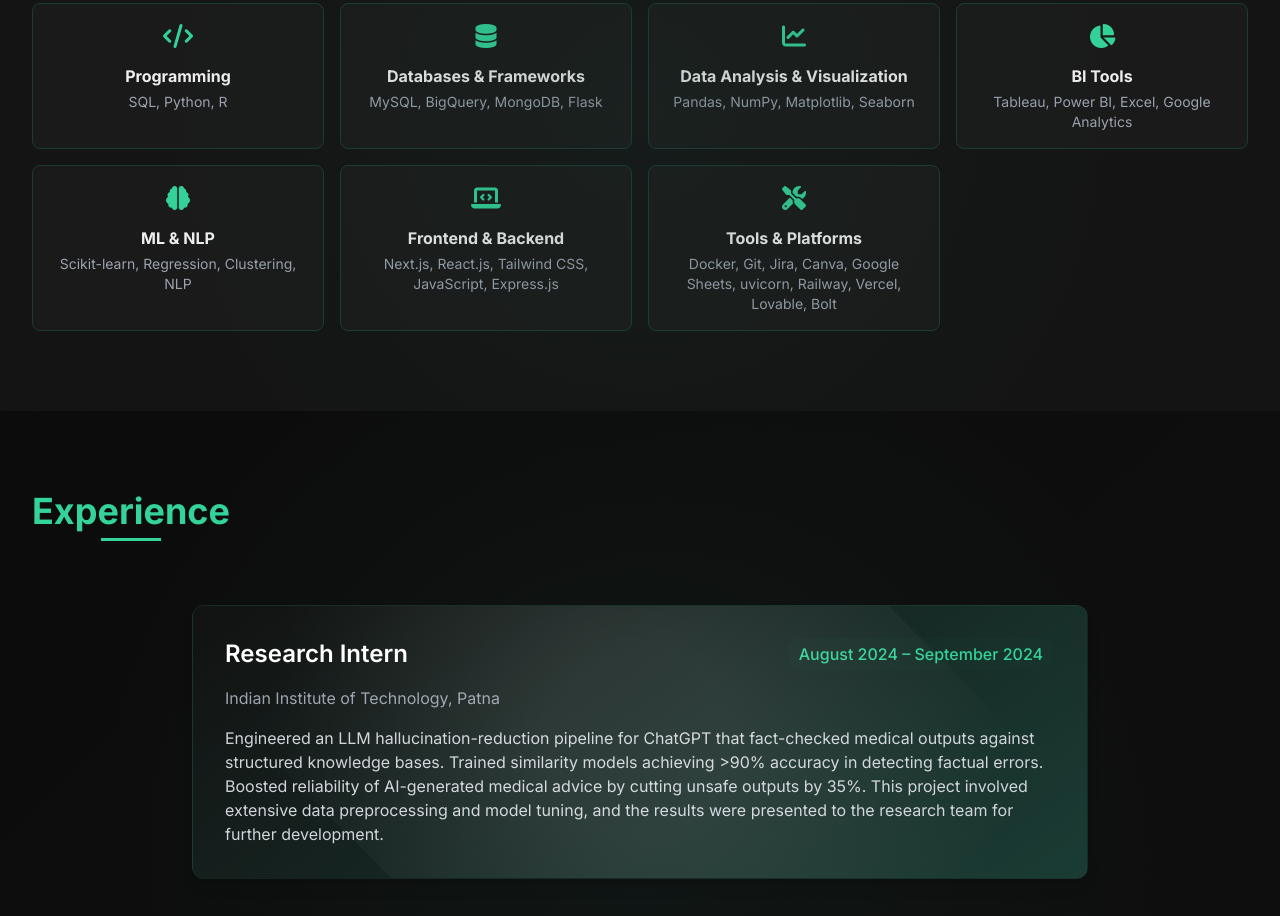
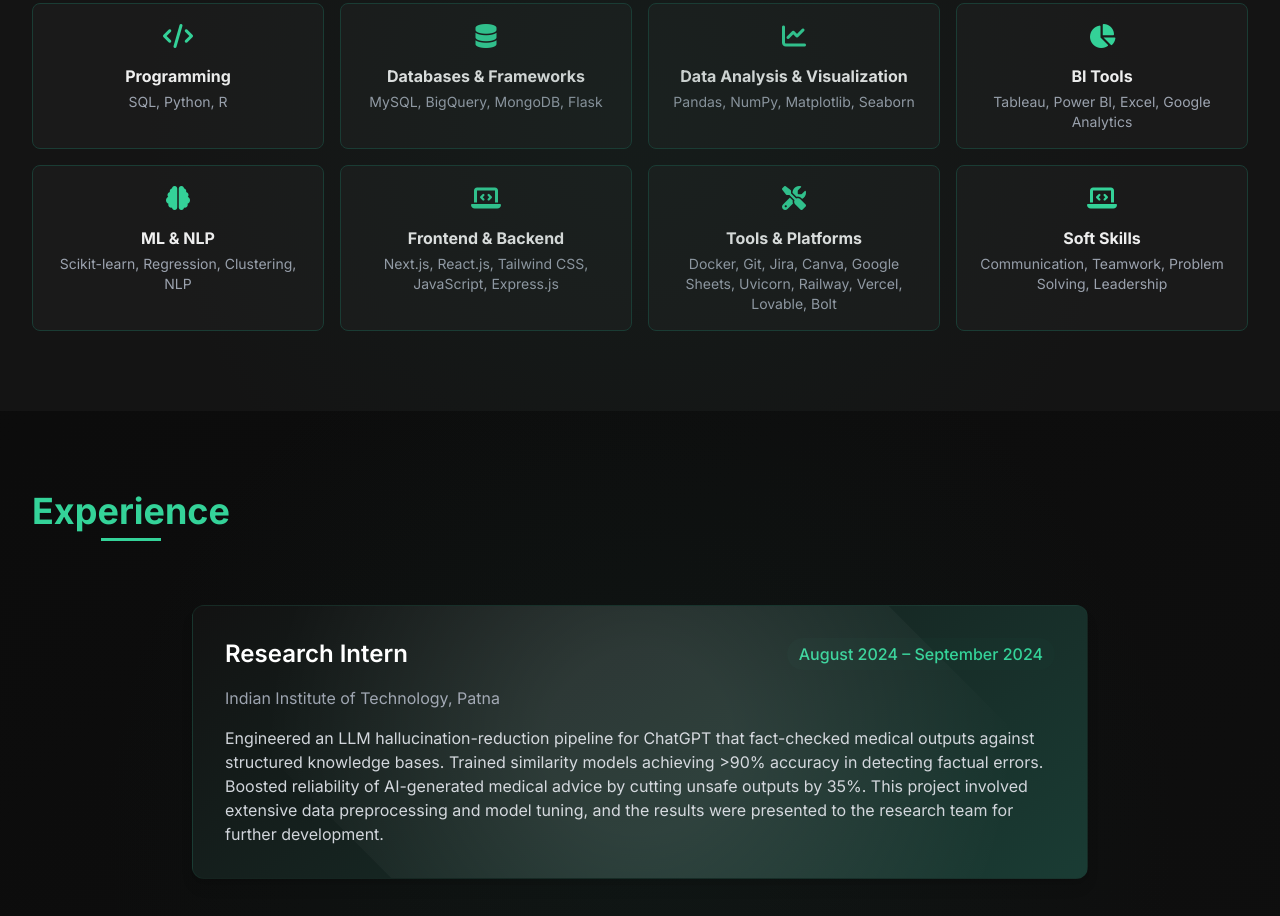
Before and after one commit to rahilchheda/myportfolio, a plain HTML site: page index.html in a window 1280 px wide. Shown: the part 1055-1971 px from the top of the page. Drawn offline with nearby package versions, Linux system fonts and the light colour scheme.

Commit message:
Add files via upload

```diff
--- a/index.html
+++ b/index.html
@@ -391,6 +391,35 @@
                 font-size: 1.5rem;
             }
         }
+              /* Add to your existing CSS */
+.skill-item {
+  transition: all 0.4s cubic-bezier(0.175, 0.885, 0.32, 1.275);
+}
+
+.skill-item:hover {
+  transform: translateY(-8px) scale(1.03);
+  box-shadow: 0 10px 25px rgba(26, 60, 52, 0.6);
+  border-color: #34d399;
+  background: linear-gradient(145deg, #121212, #1a3c34);
+}
+
+.skill-item:hover i {
+  transform: scale(1.2);
+  color: #34d399;
+  filter: drop-shadow(0 0 8px rgba(52, 211, 153, 0.6));
+}
+
+.skill-item i {
+  transition: all 0.3s ease;
+}
+
+.skill-item h3 {
+  transition: color 0.3s ease;
+}
+
+.skill-item:hover h3 {
+  color: #34d399;
+}
     </style>
 </head>
 <body>
@@ -502,7 +531,14 @@
                 <div class="skill-item text-center p-4 rounded-lg bg-[#1a1a1a] border border-[#1a3c34]">
                     <i class="fas fa-tools text-2xl mb-3 text-[#34d399]"></i>
                     <h3 class="font-bold mb-1">Tools & Platforms</h3>
-                    <p class="text-gray-400 text-sm">Docker, Git, Jira, Canva, Google Sheets, uvicorn, Railway, Vercel, Lovable, Bolt</p>
+                    <p class="text-gray-400 text-sm">Docker, Git, Jira, Canva, Google Sheets, Uvicorn, Railway, Vercel, Lovable, Bolt</p>
+                </div>
+
+                <!-- Soft Skills -->
+                <div class="skill-item text-center p-4 rounded-lg bg-[#1a1a1a] border border-[#1a3c34]">
+                    <i class="fas fa-laptop-code text-2xl mb-3 text-[#34d399]"></i>
+                    <h3 class="font-bold mb-1">Soft Skills</h3>
+                    <p class="text-gray-400 text-sm">Communication, Teamwork, Problem Solving, Leadership</p>
                 </div>
             </div>
         </div>
```
